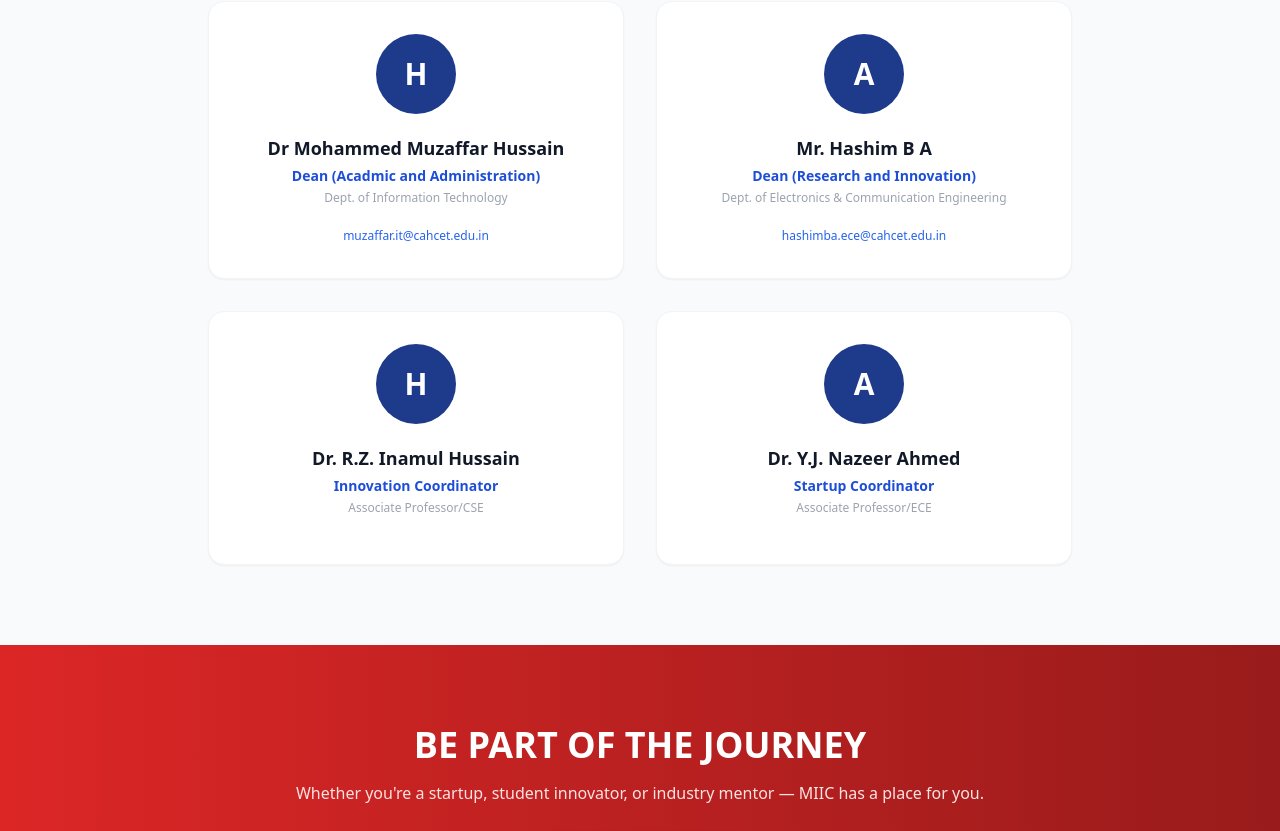
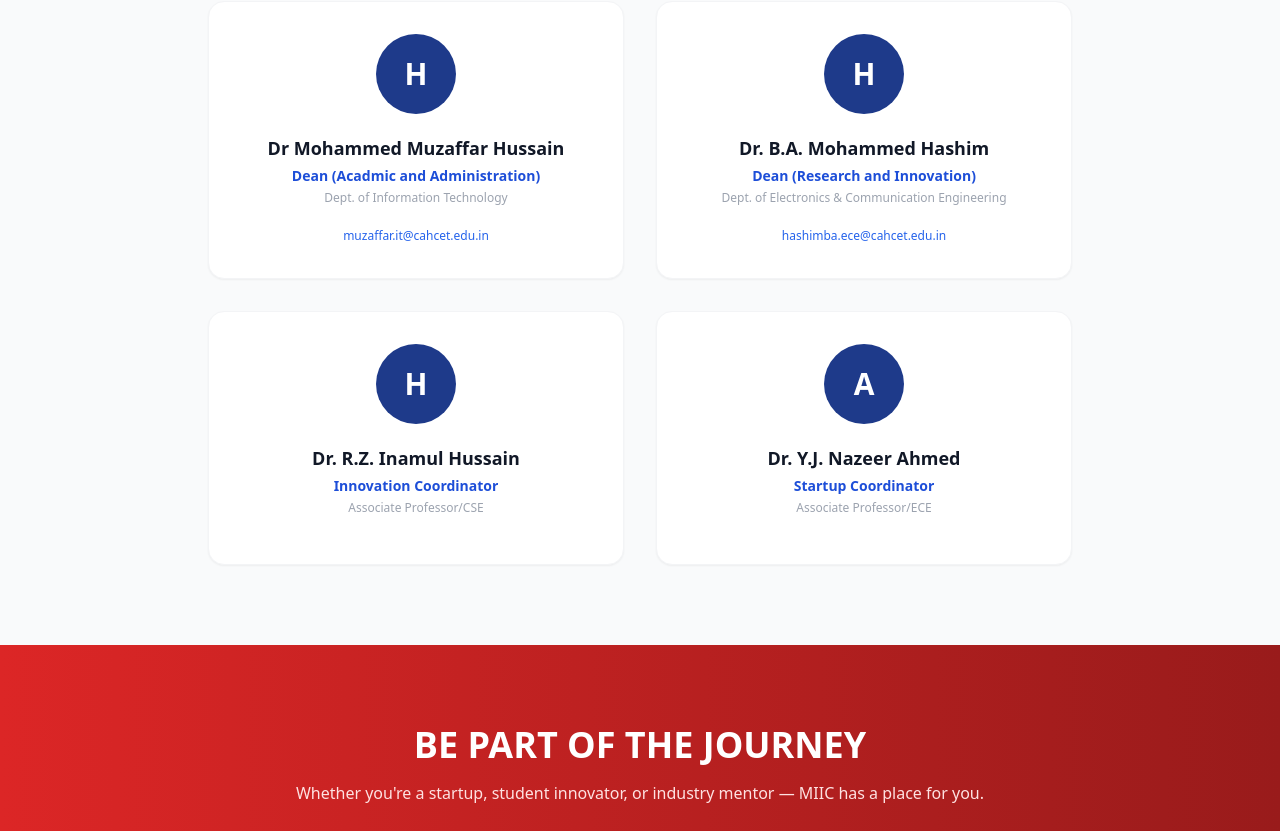
Before and after one commit to campusonec1-prog/MMES-Incubation, a React (Vite) app: page /about in a window 1280 px wide. Shown: the part 2800-3631 px from the top of the page. Built offline with nearby package versions, Linux system fonts and the light colour scheme.

Commit message:
Updated name in about page

```diff
--- a/src/Pages/About.jsx
+++ b/src/Pages/About.jsx
@@ -9,7 +9,7 @@ const milestones = [
 
 const team = [
   { name: 'Dr Mohammed Muzaffar Hussain', role: 'Dean (Acadmic and Administration)', dept: 'Dept. of Information Technology', email: 'muzaffar.it@cahcet.edu.in' },
-  { name: 'Mr. Hashim B A', role: 'Dean (Research and Innovation)', dept: 'Dept. of Electronics & Communication Engineering', email: 'hashimba.ece@cahcet.edu.in' },
+  { name: 'Dr. B.A. Mohammed Hashim', role: 'Dean (Research and Innovation)', dept: 'Dept. of Electronics & Communication Engineering', email: 'hashimba.ece@cahcet.edu.in' },
   { name: 'Dr. R.Z. Inamul Hussain', role: 'Innovation Coordinator', dept: 'Associate Professor/CSE', email: '' },
   { name: 'Dr. Y.J. Nazeer Ahmed', role: 'Startup Coordinator', dept: 'Associate Professor/ECE', email: '' },
 ];
```
